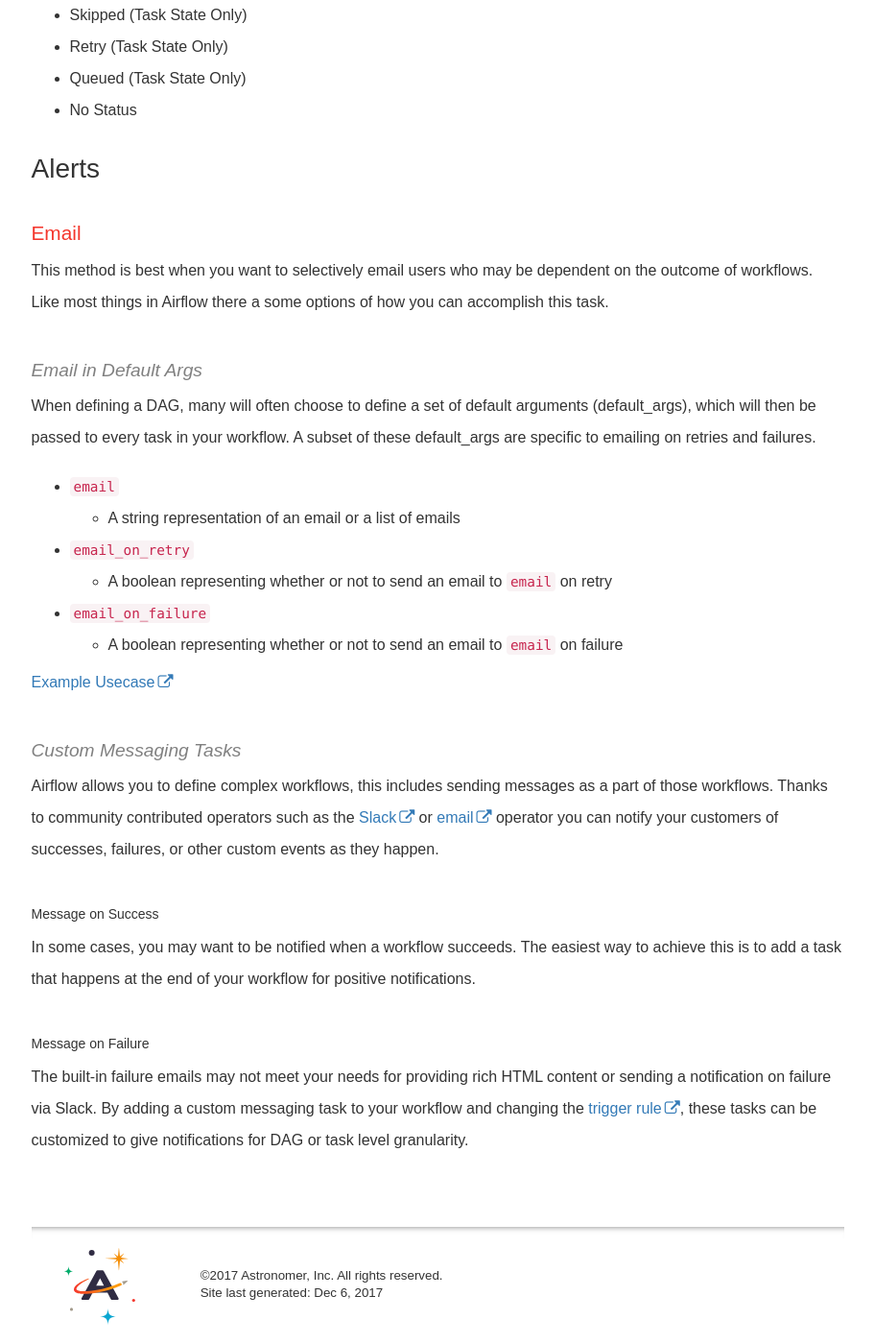
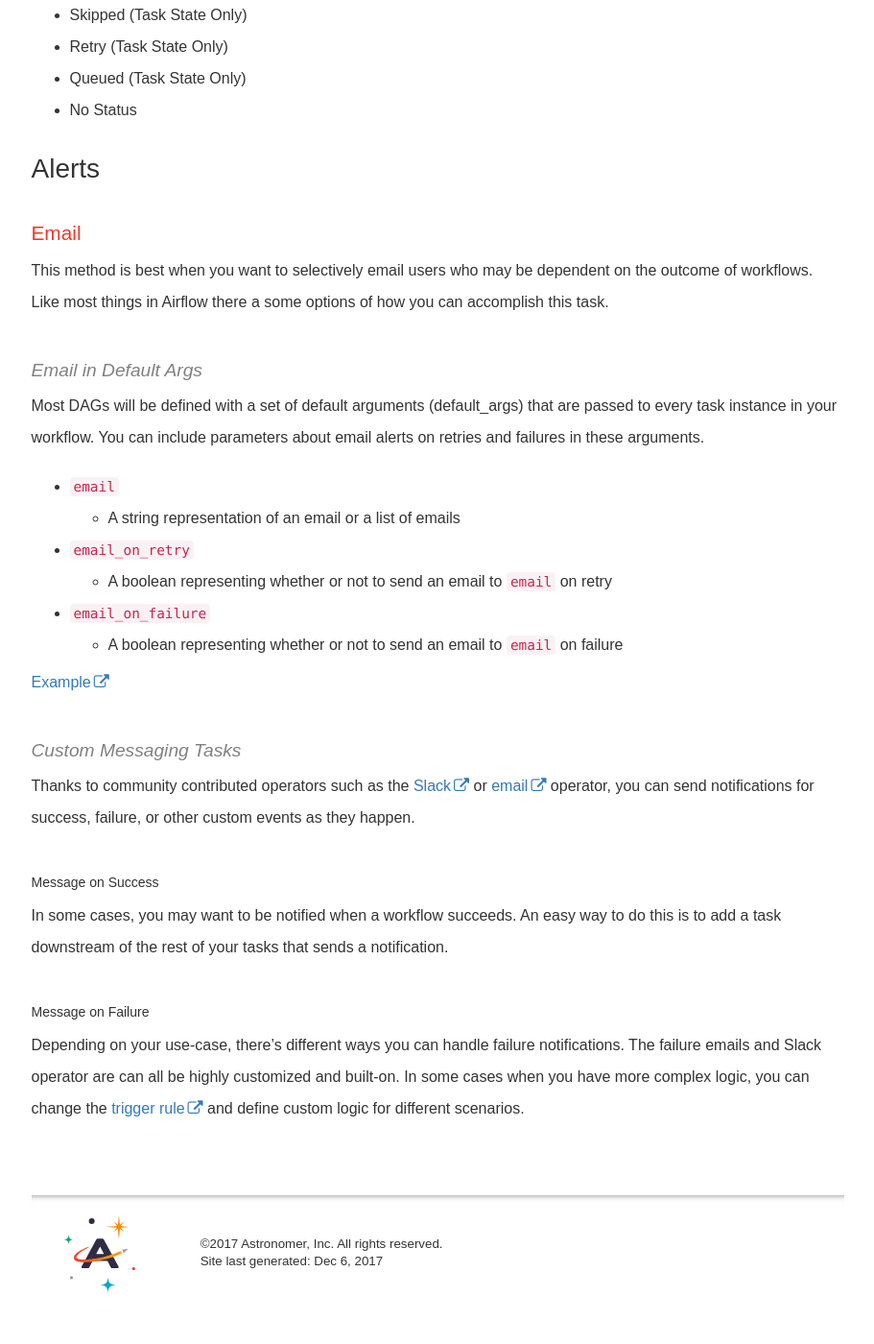
Before and after one commit to petedejoy/documentation, a Jekyll site: the page built from v2/apache_airflow/tutorial/monitoring.md, in a window 1280 px wide and 1400 px high, scrolled down 1253 px. Shown: the whole window at 96% size, without its empty margins (330-1241 px from the left). Built offline with Jekyll 4.4.1, drawn with Linux system fonts in a browser that asks for light colours; nearby versions of some CDN libraries; some web fonts are replaced; comment, search, counter and statistics services are not loaded; after the commit the page ends 2620 px from its top, so only the background shows below that.

Commit message:
Reworded a few things

````diff
--- a/v2/apache_airflow/tutorial/monitoring.md
+++ b/v2/apache_airflow/tutorial/monitoring.md
@@ -39,7 +39,8 @@ A list of the various states you may see a DAG run or task instance in:
 This method is best when you want to selectively email users who may be dependent on the outcome of workflows. Like most things in Airflow there a some options of how you can accomplish this task.
 
 #### Email in Default Args
-When defining a DAG, many will often choose to define a set of default arguments (default_args), which will then be passed to every task in your workflow. A subset of these default_args are specific to emailing on retries and failures.
+Most DAGs will be defined with a set of default arguments (default_args) that are passed to every task instance in your workflow.
+You can include parameters about email alerts on retries and failures in these arguments.
 
 * ```email```
   - A string representation of an email or a list of emails
@@ -48,13 +49,15 @@ When defining a DAG, many will often choose to define a set of default arguments
 * ```email_on_failure```
   - A boolean representing whether or not to send an email to ```email``` on failure
 
-[Example Usecase](https://airflow.incubator.apache.org/tutorial.html?highlight=email)
+[Example](https://airflow.incubator.apache.org/tutorial.html?highlight=email)
 
 #### Custom Messaging Tasks
-Airflow allows you to define complex workflows, this includes sending messages as a part of those workflows. Thanks to community contributed operators such as the [Slack](https://airflow.incubator.apache.org/_modules/slack_operator.html) or [email](https://pythonhosted.org/airflow/_modules/email_operator.html) operator you can notify your customers of successes, failures, or other custom events as they happen.
+Thanks to community contributed operators such as the [Slack](https://airflow.incubator.apache.org/_modules/slack_operator.html) or [email](https://pythonhosted.org/airflow/_modules/email_operator.html) operator, you can send notifications for success, failure, or other custom events as they happen.
 
 ##### Message on Success
-In some cases, you may want to be notified when a workflow succeeds. The easiest way to achieve this is to add a task that happens at the end of your workflow for positive notifications.
+In some cases, you may want to be notified when a workflow succeeds. An easy way to do this is to add a task downstream
+of the rest of your tasks that sends a notification.
 
 ##### Message on Failure
-The built-in failure emails may not meet your needs for providing rich HTML content or sending a notification on failure via Slack. By adding a custom messaging task to your workflow and changing the [trigger rule](https://pythonhosted.org/airflow/concepts.html?highlight=trigger_rule#trigger-rules), these tasks can be customized to give notifications for DAG or task level granularity.
+Depending on your use-case, there's different ways you can handle failure notifications. The failure emails and Slack operator are can all be highly customized and built-on.
+In some cases when you have more complex logic, you can change the [trigger rule](https://pythonhosted.org/airflow/concepts.html?highlight=trigger_rule#trigger-rules) and define custom logic for different scenarios.
````
Also changed, not shown: v2/apache_airflow/tutorial/best-practices.md (+7 -4 lines).
